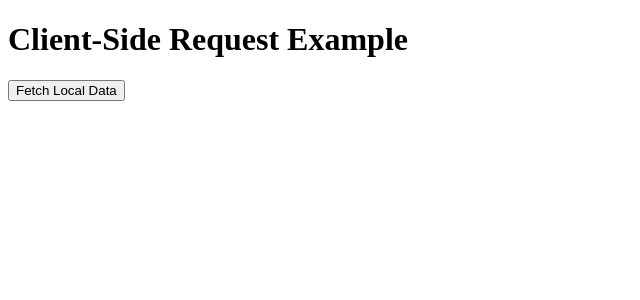
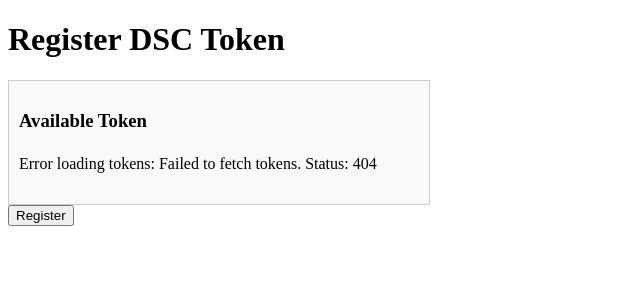
Before and after one commit to the-unreal-adi/web-us-py, a Flask app: page / in a window 1280 px wide. Shown: the top 300 px of the page, without its empty margins (0-640 px from the left). Run offline with Flask 3, Linux system fonts and the light colour scheme.

Commit message:
1. Created /generate-challenge and /verify-registration for dsc registration 2. Created requirements.txt

```diff
--- a/app.py
+++ b/app.py
@@ -1,8 +1,14 @@
-from flask import Flask, render_template, request, jsonify
+from flask import Flask, render_template, request, jsonify, session
 from flask_cors import CORS
-import sqlite3
+import binascii
+from cryptography.hazmat.primitives.asymmetric import padding
+from cryptography.hazmat.primitives import hashes, serialization
+from cryptography.hazmat.backends import default_backend
+import secrets
+import time
 
 app = Flask(__name__)
+app.secret_key = "your_secret_key"  # Required for session handling
 CORS(app)
 
 # Route to serve the client-side script
@@ -10,33 +16,108 @@
 def index():
     return render_template('index.html')
 
-# Route to handle data sent from the client
-@app.route('/submit_data', methods=['POST'])
-def submit_data():
-    certficate = request.json.get("certficate")
-    owner_name = request.json.get("owner_name")
-    public_key = request.json.get("public_key")
+@app.route('/generate-challenge', methods=['POST'])
+def generate_challenge():
+    """
+    Generate a nonce, associate it with the provided key_id,
+    and store it in the session for up to 5 minutes.
+    """
+    try:
+        # Extract data from request
+        certificate = request.json.get("certficate")
+        key_id = request.json.get("key_id")
+        owner_name = request.json.get("owner_name")
+        public_key = request.json.get("public_key")
 
-    # save_to_db(certficate, owner_name, public_key)
-    return jsonify({'status': 'success'})
+        if not key_id or not certificate or not owner_name or not public_key:
+            return jsonify({"error": "Missing required data"}), 400
 
-def save_to_db(certficate, owner_name, public_key):
-    conn = sqlite3.connect('data.db')
-    cursor = conn.cursor()
-    cursor.execute('''
-        CREATE TABLE IF NOT EXISTS client_data (
-            id INTEGER PRIMARY KEY AUTOINCREMENT,
-            certificate TEXT NOT NULL,
-            owner_name TEXT NOT NULL,
-            public_key TEXT NOT NULL
-        )
-    ''')
-    cursor.execute('''
-        INSERT INTO client_data (certificate, owner_name, public_key)
-        VALUES (?, ?, ?)
-    ''', (certficate, owner_name, public_key))
-    conn.commit()
-    conn.close()
+        # Generate nonce
+        nonce = secrets.token_hex(16)
+
+        # Store details in the session with a timestamp
+        session[key_id] = {
+            "nonce": nonce,
+            "certificate": certificate,
+            "owner_name": owner_name,
+            "public_key": public_key,
+            "timestamp": time.time(),  # Current time for expiration check
+        }
+
+        return jsonify({"nonce": nonce, "certificate": certificate, "key_id":key_id})
+    except Exception as e:
+        return jsonify({"error": "Failed to generate challenge", "details": str(e)}), 500
+
+@app.route('/verify-registration', methods=['POST'])
+def verify_registration():
+    """
+    Verify the registration by checking the signature and timestamp for a given key_id.
+    """
+    try:
+        # Extract data from the request
+        key_id = request.json.get("key_id")
+        signature_hex = request.json.get("signature")
+        timestamp = request.json.get("timestamp")
+
+        if not key_id or not signature_hex or not timestamp:
+            return jsonify({"error": "Missing required data"}), 400
+
+        # Check if the key_id exists in the session
+        token_data = session.get(key_id)
+        if not token_data:
+            return jsonify({"error": "Key ID not found in session"}), 404
+
+        # Fetch required values from the session
+        public_key_hex = token_data.get("public_key")
+        nonce = token_data.get("nonce")
+        owner_name = token_data.get("owner_name")
+
+        if not public_key_hex or not nonce or not owner_name:
+            return jsonify({"error": "Incomplete token data in session"}), 500
+
+        try:
+            # Convert hex-encoded DER public key to bytes and load it
+            public_key_der = binascii.unhexlify(public_key_hex)
+            public_key = serialization.load_der_public_key(public_key_der, backend=default_backend())
+        except ValueError as e:
+            return jsonify({"error": f"Error loading public key: {str(e)}"}), 500
+
+        # Recreate the combined data that was signed
+        combined_data = (nonce + owner_name + timestamp).encode('utf-8')
+
+        # Decode the received signature from hex
+        signature = binascii.unhexlify(signature_hex)
+
+        try:
+            # Verify the signature using RSA-PKCS1 v1.5 padding with SHA-256
+            public_key.verify(
+                signature,
+                combined_data,  # Hash of the data
+                padding=padding.PKCS1v15(),  # PKCS#1 v1.5 padding
+                algorithm=hashes.SHA256()  # Explicitly specify the hash algorithm
+            )
+            return jsonify({"status": "success", "message": "Signature verified successfully."}), 200
+        except Exception as e:
+            return jsonify({"status": "failure", "message": f"Signature verification failed: {str(e)}"}), 400
+    except Exception as e:
+        return jsonify({"error": "Failed to verify registration", "details": str(e)}), 500
+
+@app.before_request
+def cleanup_session():
+    """
+    Clean up expired entries in the session.
+    """
+    if session:
+        current_time = time.time()
+        keys_to_delete = []
+
+        for key, value in session.items():
+            if isinstance(value, dict) and current_time - value.get("timestamp", 0) > 90:
+                keys_to_delete.append(key)
+
+        # Remove expired keys
+        for key in keys_to_delete:
+            session.pop(key, None)
 
 if __name__ == '__main__':
     app.run(debug=True)
--- a/templates/index.html
+++ b/templates/index.html
@@ -2,38 +2,160 @@
 <html lang="en">
   <head>
     <meta charset="UTF-8" />
-    <title>Client-Side Request</title>
+    <meta name="viewport" content="width=device-width, initial-scale=1.0" />
+    <title>Digital Signature</title>
+    <style>
+      #token-list {
+        margin-top: 10px;
+        padding: 10px;
+        border: 1px solid #ccc;
+        background-color: #f9f9f9;
+        max-width: 400px;
+      }
+      #token-list ul {
+        list-style-type: none;
+        padding: 0;
+      }
+      #token-list li {
+        padding: 5px 0;
+      }
+    </style>
   </head>
   <body>
-    <h1>Client-Side Request Example</h1>
-    <button id="fetchData">Fetch Local Data</button>
+    <h1>Register DSC Token</h1>
+    <div id="token-list">
+      <h3>Available Token</h3>
+      <ul id="token-item"></ul>
+    </div>
+    <button id="register">Register</button>
 
     <script>
-      document.getElementById("fetchData").addEventListener("click", () => {
-        // Perform a request to a local resource on the client machine
-        fetch("http://127.0.0.1:8080/list-tokens")
-          .then((response) => response.json())
+      let tokenData = null;
+
+      function loadTokens() {
+        const tokenItems = document.getElementById("token-item");
+        tokenItems.innerHTML = `<li>Loading tokens...</li>`; // Show loading message
+
+        fetch("http://127.0.0.1:8080/list-token")
+          .then((response) => {
+            if (!response.ok) {
+              throw new Error(
+                `Failed to fetch tokens. Status: ${response.status}`
+              );
+            }
+            return response.json();
+          })
           .then((data) => {
-            // Send the fetched data back to the Flask server
-            fetch("/submit_data", {
+            tokenData = data;
+            tokenItems.innerHTML = ""; // Clear loading message
+
+            // Extract fields and display them
+            const ownerName = data.owner_name || "Unknown Owner";
+            const keyId = data.key_id || "Unknown Key";
+            const listItem = document.createElement("li");
+            listItem.textContent = `${ownerName} - ${keyId}`;
+            tokenItems.appendChild(listItem);
+          })
+          .catch((error) => {
+            console.error("Error fetching tokens:", error);
+            tokenItems.innerHTML = `<li>Error loading tokens: ${error.message}</li>`;
+          });
+      }
+
+      function registerToken() {
+        if (!tokenData || tokenData.length === 0) {
+          alert("No tokens available to register.");
+          return;
+        }
+
+        fetch("/generate-challenge", {
           method: "POST",
           headers: {
             "Content-Type": "application/json",
           },
-              body: JSON.stringify(data),
+          body: JSON.stringify(tokenData), // Send the token's data
+        })
+          .then((response) => response.json())
+          .then((data) => {
+            if (data.nonce && data.certificate) {
+              // Send data to the /register-token endpoint
+              fetch("http://127.0.0.1:8080/register-token", {
+                method: "POST",
+                headers: {
+                  "Content-Type": "application/json",
+                },
+                body: JSON.stringify({
+                  nonce: data.nonce,
+                  certificate: data.certificate,
+                  key_id: data.key_id,
+                }),
               })
                 .then((response) => response.json())
                 .then((result) => {
-                console.log("Data successfully sent to Flask server:", result);
+                  if (result.key_id && result.signature && result.timestamp) {
+                    // Pass result to /verify-registration
+                    fetch("/verify-registration", {
+                      method: "POST",
+                      headers: {
+                        "Content-Type": "application/json",
+                      },
+                      body: JSON.stringify({
+                        key_id: result.key_id,
+                        signature: result.signature,
+                        timestamp: result.timestamp,
+                      }),
+                    })
+                      .then((response) => response.json())
+                      .then((verifyResult) => {
+                        if (verifyResult.status === "success") {
+                          alert("Verification successful");
+                        } else {
+                          console.error(
+                            "Verification failed:",
+                            verifyResult.message
+                          );
+                          alert("Verification failed");
+                        }
                       })
                       .catch((error) => {
-                console.error("Error sending data to Flask server:", error);
+                        console.error(
+                          "Error sending data to /verify-registration:",
+                          error
+                        );
+                        alert(
+                          "An error occurred during verification. Please try again."
+                        );
                       });
+                  } else {
+                    console.error(
+                      "Error: Missing required data from /register-token response"
+                    );
+                    alert("Failed to process registration. Please try again.");
+                  }
                 })
                 .catch((error) => {
-            console.error("Error fetching local data:", error);
+                  console.error(
+                    "Error sending data to /register-token:",
+                    error
+                  );
+                  alert("An error occurred. Please try again.");
                 });
+            } else {
+              alert(
+                "Response from /generate-challenge is missing nonce or certificate."
+              );
+            }
+          })
+          .catch((error) => {
+            console.error("Error registering token:", error);
+            alert("An error occurred. Please try again.");
           });
+      }
+
+      window.addEventListener("DOMContentLoaded", loadTokens);
+      document
+        .getElementById("register")
+        .addEventListener("click", registerToken);
     </script>
   </body>
 </html>
```
Also changed, not shown: requirements.txt (added, +12 -0 lines). Lines whose indentation alone changed are shown as unchanged.
